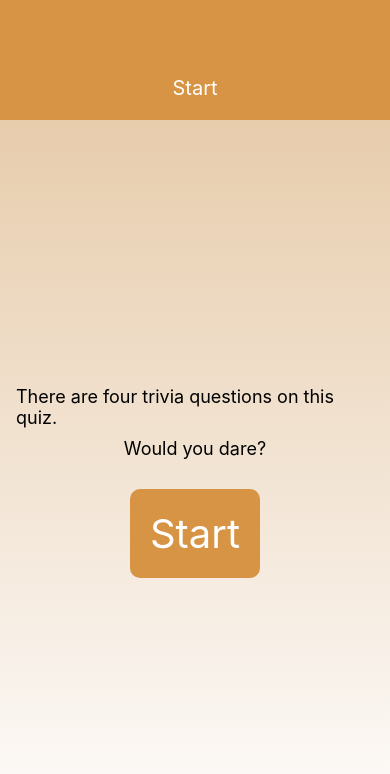
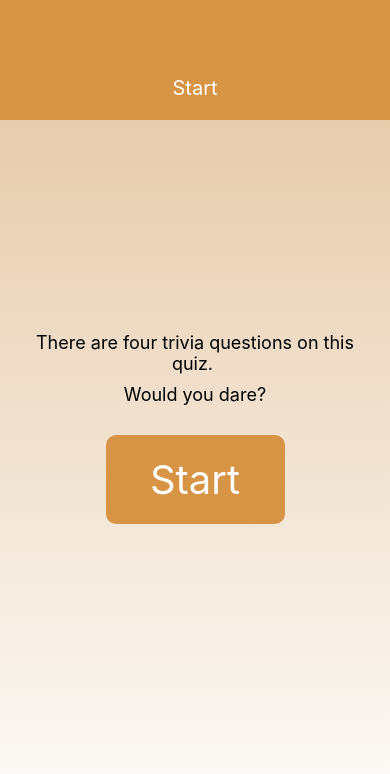
Before and after one commit to temreyildirim8/TriviaAppExpo, a React Native app: screen /StartScreen in a window 390 px wide. Shown: the top 774 px of the page. Built offline with nearby package versions, Linux system fonts and the light colour scheme.

Commit message:
fix: start layout shift on timer

```diff
--- a/src/screens/StartScreen.tsx
+++ b/src/screens/StartScreen.tsx
@@ -29,6 +29,7 @@ const StartScreen: React.FC = () => {
     <>
       <Header title="Start" />
       <Page>
+        <View style={styles.container}>
           <Text style={styles.description}>
             There are four trivia questions on this quiz.{' '}
           </Text>
@@ -44,6 +45,7 @@ const StartScreen: React.FC = () => {
               You can start in {timer} seconds
             </Text>
           )}
+        </View>
       </Page>
     </>
   );
@@ -52,16 +54,23 @@ const StartScreen: React.FC = () => {
 export default StartScreen;
 
 const styles = StyleSheet.create({
+  container: {
+    height: 300
+  },
   description: {
     fontSize: 18,
     paddingBottom: 10,
+    textAlign: 'center'
   },
   button: {
     marginTop: 20,
+    width: '50%',
+    marginHorizontal: 'auto'
   },
   timerText: {
     marginTop: 20,
     fontSize: 16,
     fontWeight: 'bold',
+    textAlign: 'center'
   },
 });
```
Lines whose indentation alone changed are shown as unchanged.
